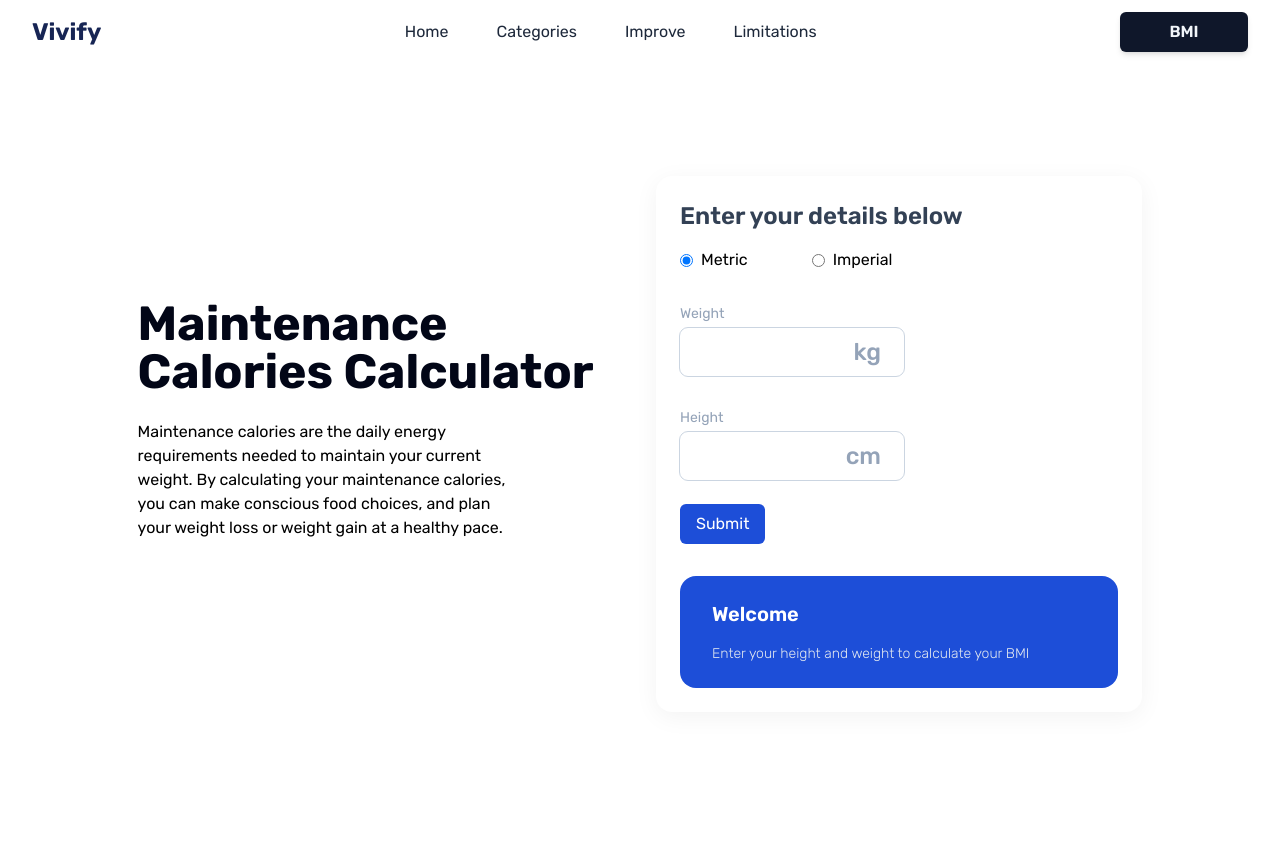
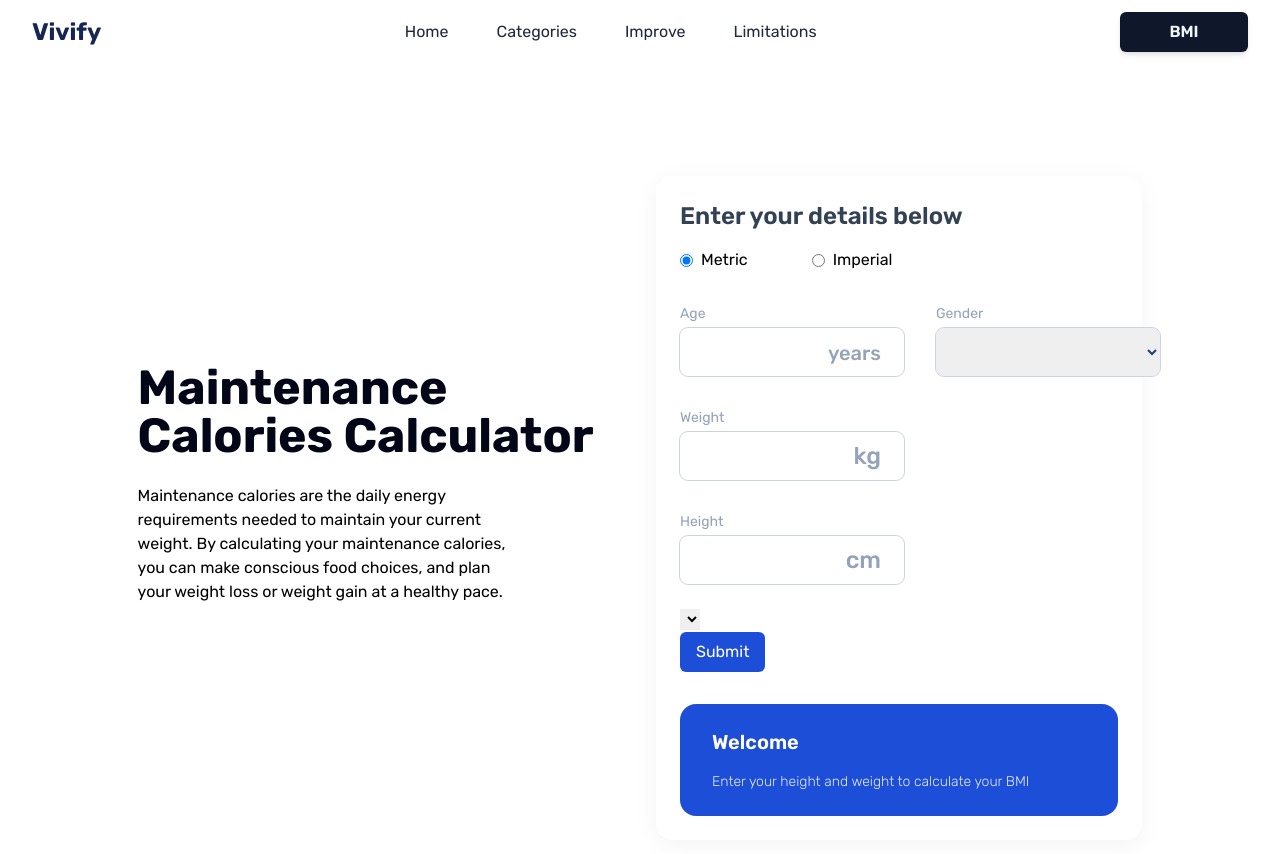
Before and after one commit to amittam104/Vivify, a website: page src/calories.html in a window 1280 px wide. Drawn offline with Linux system fonts and the light colour scheme.

Commit message:
chore: update calculator form

```diff
--- a/src/calories.html
+++ b/src/calories.html
@@ -132,7 +132,32 @@
               <label for="imperial">Imperial</label>
             </div>
           </div>
-
+          <div class="flex items-center gap-8 mb-8">
+            <div class="flex flex-col">
+              <label class="mb-1 text-sm text-slate-400" for="age">Age</label>
+              <input
+                class="outline outline-1 outline-slate-300 rounded-lg h-12 w-56 p-2 text-2xl font-medium text-blue-900 placeholder:text-slate-400 placeholder:text-xl placeholder:font-medium placeholder:text-right"
+                type="number"
+                id="age"
+                name="age"
+                placeholder="years"
+              />
+            </div>
+            <div class="flex flex-col">
+              <label for="gender" class="mb-1 text-sm text-slate-400"
+                >Gender</label
+              >
+              <select
+                class="outline outline-1 outline-slate-300 rounded-lg h-12 w-56 p-2 text-xl font-medium text-blue-900 placeholder:text-slate-400 placeholder:text-xl placeholder:font-medium placeholder:text-right"
+                name=""
+                id=""
+              >
+                <option value=""></option>
+                <option value="male">Male</option>
+                <option value="female">Female</option>
+              </select>
+            </div>
+          </div>
           <div class="flex flex-col 2xl:flex-row items-center gap-8 mb-6">
             <div class="flex flex-col">
               <label class="mb-1 text-sm text-slate-400" for="weight"
@@ -159,7 +184,9 @@
               />
             </div>
           </div>
-
+          <div>
+            <select name="" id=""></select>
+          </div>
           <div>
             <button
               class="px-4 py-2 bg-blue-700 text-white rounded-md"
```
Also changed, not shown: src/output.css.
